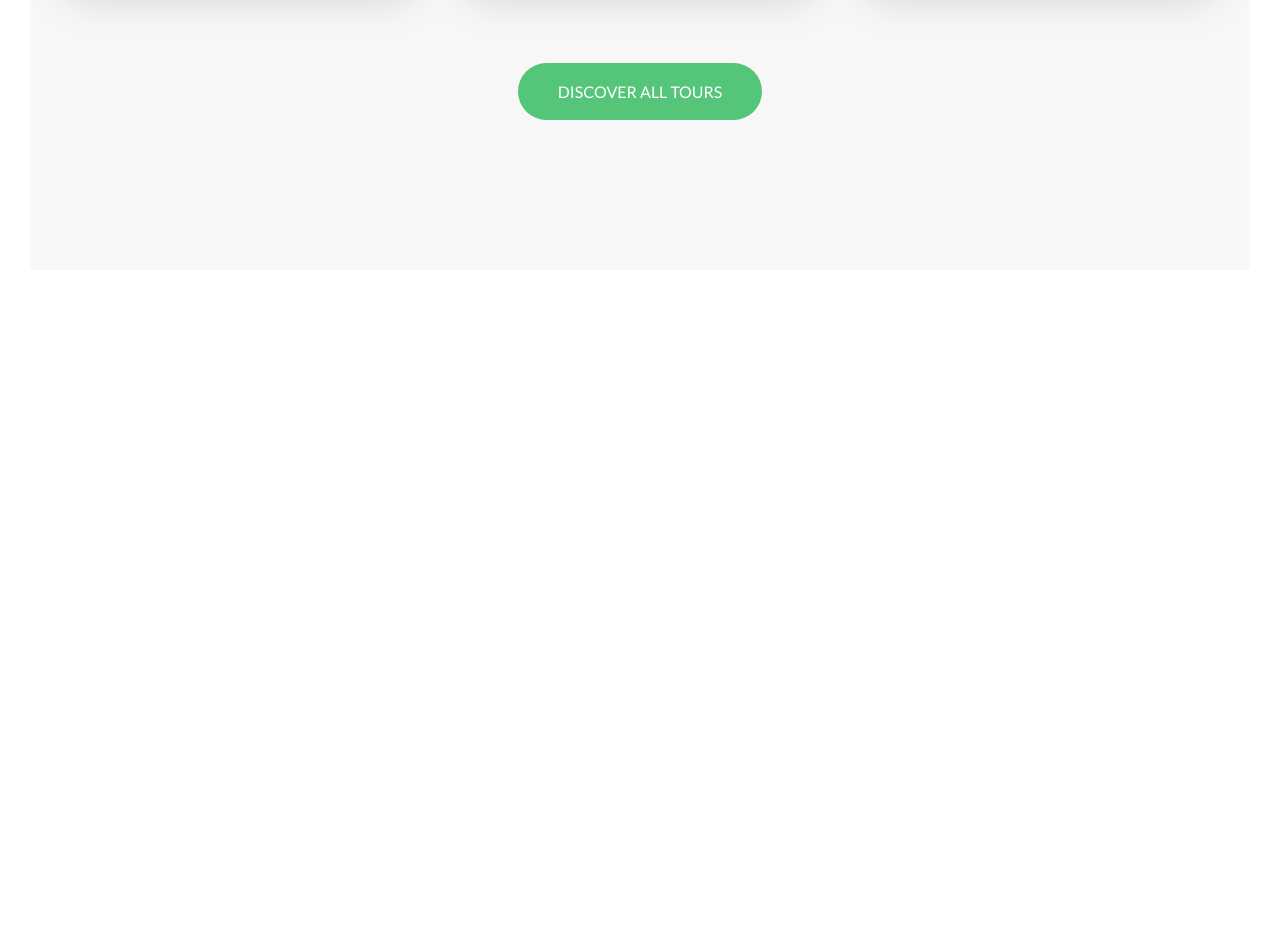
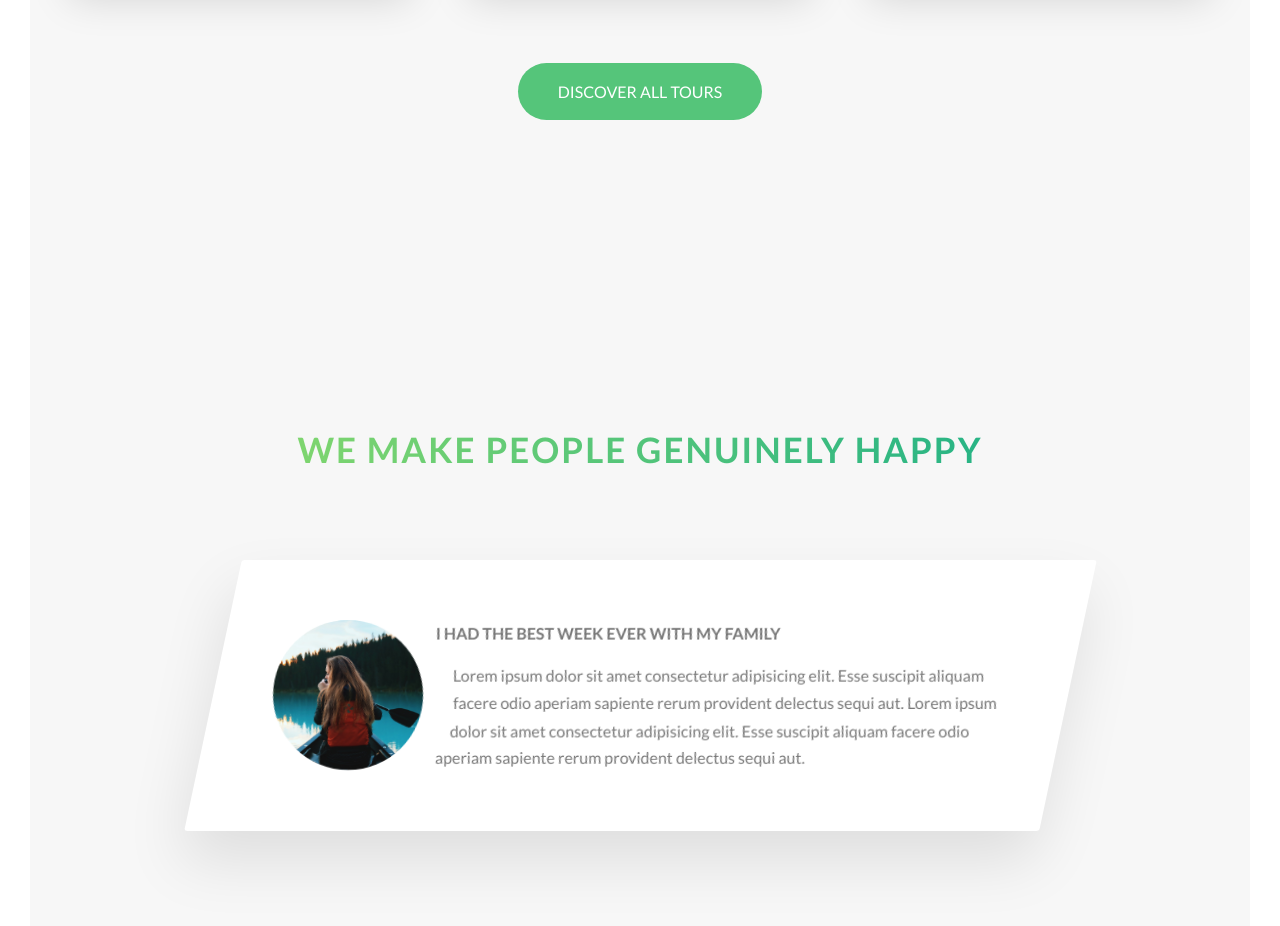
Before and after one commit to aokdirova/landing-page-outdoors, a website: page index.html in a window 1280 px wide. Shown: the part 3037-3963 px from the top of the page. Before the commit the page ends 3337 px from the top, so only its background shows below. Drawn offline with Linux system fonts and the light colour scheme.

Commit message:
Updating sections

```diff
--- a/index.html
+++ b/index.html
@@ -269,6 +269,42 @@
           <a href="#" class="btn btn--green">Discover all tours</a>
         </div>
       </section>
+
+      <section class="section-stories">
+        <div class="u-center-text u-margin-bottom-big">
+          <h2 class="heading-secondary">
+            We make people genuinely happy
+          </h2>
+        </div>
+
+        <div class="row">
+          <div class="story">
+            <figure class="story__shape">
+              <img
+                src="img/nat-8.jpg"
+                alt="person on a tour"
+                class="story__img"
+              />
+              <figcaption class="story__caption">
+                Mary Smith
+              </figcaption>
+            </figure>
+
+            <div class="story__text">
+              <h3 class="heading-tertiary u-margin-bottom-small">
+                I had the best week ever with my family
+              </h3>
+              <p>
+                Lorem ipsum dolor sit amet consectetur adipisicing elit. Esse
+                suscipit aliquam facere odio aperiam sapiente rerum provident
+                delectus sequi aut. Lorem ipsum dolor sit amet consectetur
+                adipisicing elit. Esse suscipit aliquam facere odio aperiam
+                sapiente rerum provident delectus sequi aut.
+              </p>
+            </div>
+          </div>
+        </div>
+      </section>
     </main>
     <!--
     <section class="grid-test">
--- a/sass/base/_typography.scss
+++ b/sass/base/_typography.scss
@@ -12,6 +12,8 @@
   color: $color-white;
   text-transform: uppercase;
 
+  -moz-backface-visibility: hidden;
+  -webkit-backface-visibility: hidden;
   backface-visibility: hidden;
 
   &--main {
@@ -51,15 +53,15 @@
     $color-primary-dark
   );
   -webkit-background-clip: text;
+  background-clip: text;
   color: transparent;
-  letter-spacing: .2rem;
-  transition: all .2s;
+  letter-spacing: 0.2rem;
+  transition: all 0.2s;
 
   &:hover {
     transform: skewY(2deg) skewX(15deg) scale(1.1);
-  text-shadow: .5rem 1rem 2rem rgba($color: #000000, $alpha: .2);
+    text-shadow: 0.5rem 1rem 2rem rgba($color: #000000, $alpha: 0.2);
   }
-
 }
 
 .heading-tertiary {
--- /dev/null
+++ b/sass/components/_story.scss
@@ -0,0 +1,64 @@
+.story {
+  width: 75%;
+  margin: 0 auto;
+  box-shadow: 0 3rem 6rem rgba($color-black, 0.1);
+  background-color: $color-white;
+  border-radius: 3px;
+  padding: 6rem;
+  padding-left: 9rem;
+  font-size: $default-font-size;
+  transform: skewX(-12deg);
+
+  &__shape {
+    width: 15rem;
+    height: 15rem;
+    float: left;
+
+    -webkit-shape-outside: circle(50% at 50% 50%);
+    shape-outside: circle(50% at 50% 50%);
+
+    -webkit-clip-path: circle(50% at 50% 50%);
+    clip-path: circle(50% at 50% 50%);
+    transform: translateX(-3rem) skewX(12deg);
+    position: relative;
+  }
+
+  &__img {
+    height: 100%;
+    transform: translateX(-4rem) scale(1.4);
+    -moz-backface-visibility: hidden;
+    -webkit-backface-visibility: hidden;
+    backface-visibility: hidden;
+    transition: all 0.5s;
+  }
+
+  &__text {
+    transform: skewX(12deg);
+  }
+
+  &__caption {
+    position: absolute;
+    top: 50%;
+    left: 50%;
+    transform: translate(-50%, 20%);
+    color: $color-white;
+    text-transform: uppercase;
+    font-size: 1.7rem;
+    text-align: center;
+    opacity: 0;
+    transition: all 0.5s;
+    -moz-backface-visibility: hidden;
+    -webkit-backface-visibility: hidden;
+    backface-visibility: hidden;
+  }
+
+  &:hover &__caption {
+    opacity: 1;
+    transform: translate(-50%, -50%);
+  }
+
+  &:hover &__img {
+    transform: translateX(-4rem) scale(1);
+    filter: blur(3px) brightness(80%);
+  }
+}
--- a/sass/main.scss
+++ b/sass/main.scss
@@ -16,3 +16,4 @@
 @import "components/composition";
 @import "components/feature-box";
 @import "components/card";
+@import "components/story";
--- a/sass/pages/_home.scss
+++ b/sass/pages/_home.scss
@@ -27,3 +27,10 @@
   padding: 25rem 0 15rem 0;
   margin-top: -10rem;
 }
+
+.section-stories {
+  padding: 15rem 0;
+  background-color: $color-grey-light-1;
+
+
+}
```
Also changed, not shown: css/style.css. Lines whose indentation alone changed are shown as unchanged.
